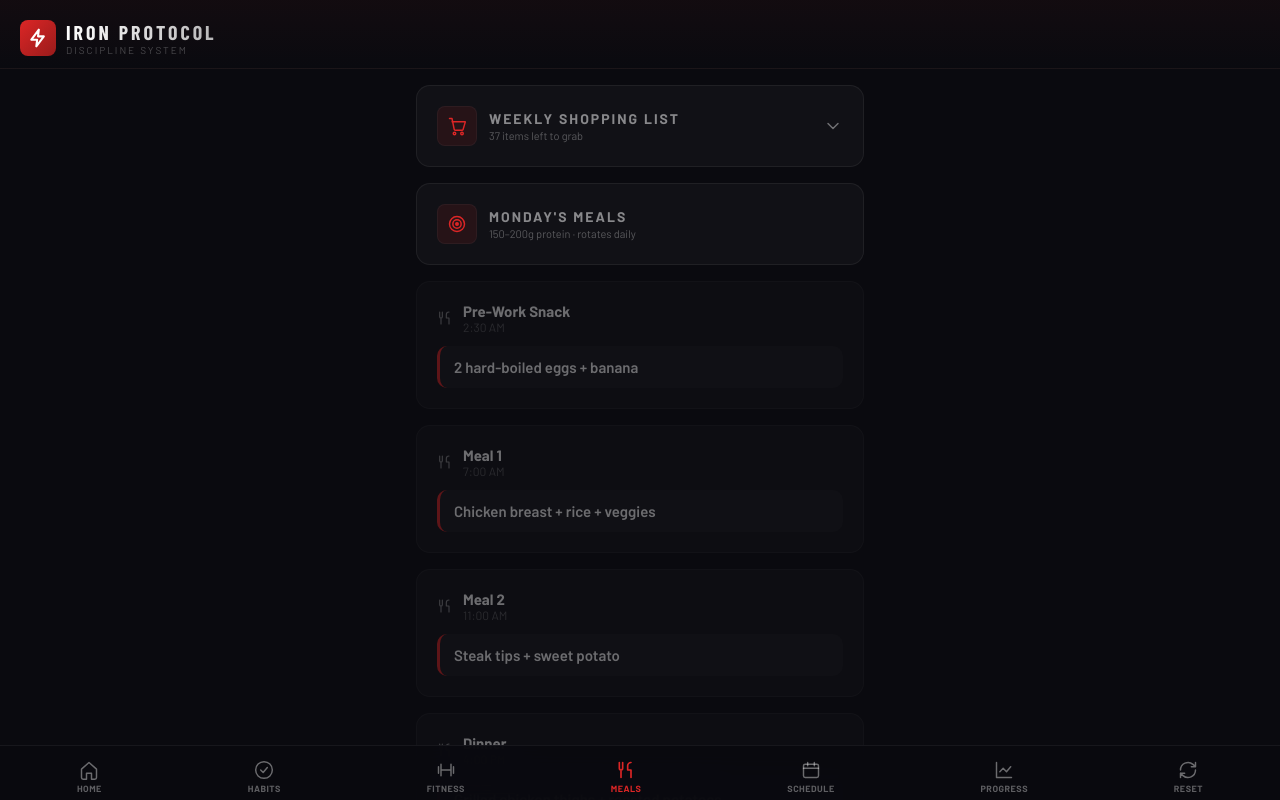
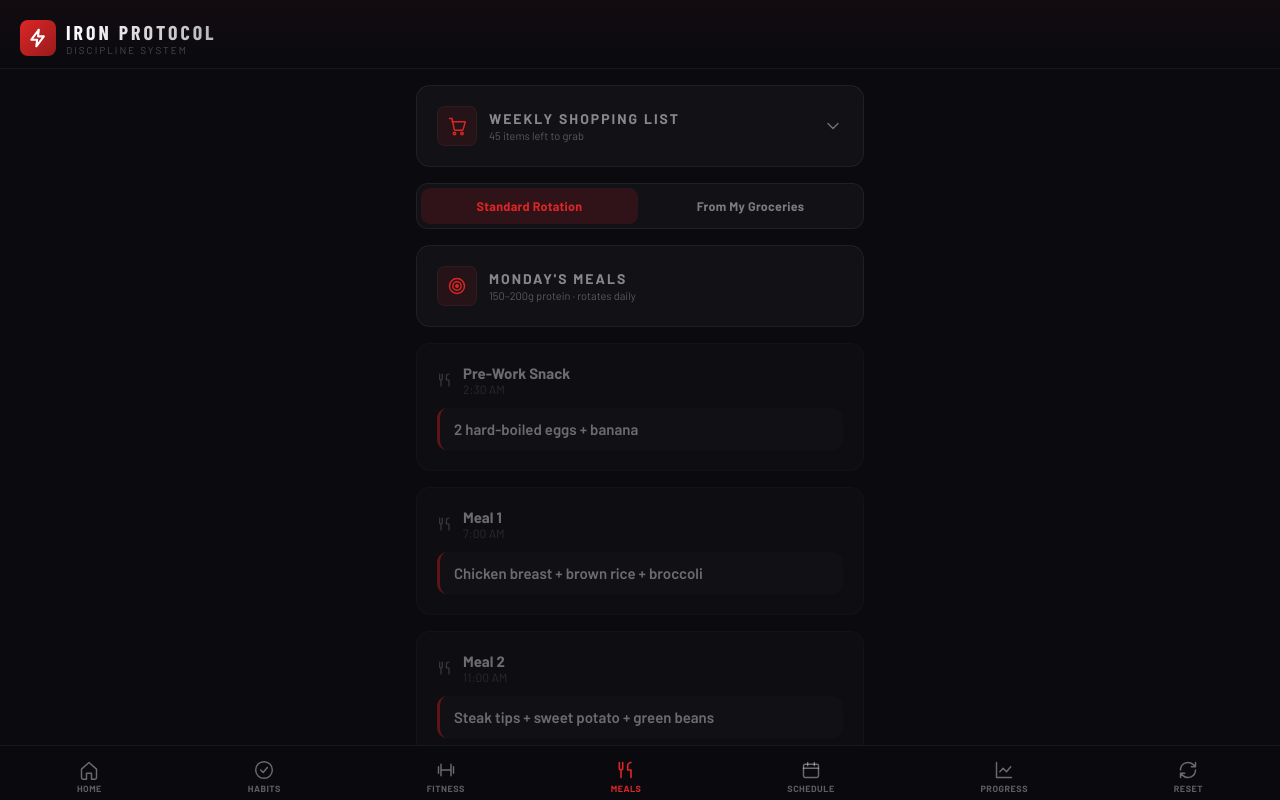
Before and after one commit to lambertdunham895-alt/iron-protocol, a React (Vite) app: page / in a window 1280 px wide. Both pictures are taken after a click on the button "MEALS". Shown: the top 800 px of the page. Built offline with nearby package versions, Linux system fonts and the light colour scheme; a web font is replaced by a local one.

Commit message:
Update App.jsx

```diff
--- a/src/App.jsx
+++ b/src/App.jsx
@@ -136,12 +136,39 @@ const WORKOUTS = {
   },
 };
 
+// Each dish carries the grocery items it needs (names must match SHOPPING_STAPLES).
+// This lets the Meals tab build a plan from whatever's been checked off as bought.
 const MEALS = [
-  { time: "2:30 AM", label: "Pre-Work Snack", suggestions: ["2 hard-boiled eggs + banana", "Greek yogurt + granola", "Protein shake + oats", "PB toast + apple slices"] },
-  { time: "7:00 AM", label: "Meal 1", suggestions: ["Chicken breast + rice + veggies", "Turkey wrap + side salad", "Tuna + crackers + fruit", "Beef jerky + trail mix + cheese stick"] },
-  { time: "11:00 AM", label: "Meal 2", suggestions: ["Steak tips + sweet potato", "Ground turkey bowl + beans", "Salmon + brown rice", "Pulled pork + coleslaw"] },
-  { time: "4:00 PM", label: "Dinner", suggestions: ["Grilled chicken thighs + roasted potatoes", "Beef stir fry + rice", "Baked salmon + asparagus", "Pork chops + mashed potatoes + greens"] },
-  { time: "6:00 PM", label: "Optional Snack", suggestions: ["Cottage cheese + berries", "Casein shake", "Almonds + dark chocolate", "Cheese + crackers"] },
+  { time: "2:30 AM", label: "Pre-Work Snack", suggestions: [
+    { dish: "2 hard-boiled eggs + banana", needs: ["Eggs", "Bananas"] },
+    { dish: "Greek yogurt + berries + chia", needs: ["Greek yogurt", "Berries / raspberries", "Chia seeds"] },
+    { dish: "Protein shake + overnight oats", needs: ["Protein powder", "Oats"] },
+    { dish: "PB + apple slices + whole-grain toast", needs: ["Peanut butter", "Apples", "Whole-grain bread"] },
+  ]},
+  { time: "7:00 AM", label: "Meal 1", suggestions: [
+    { dish: "Chicken breast + brown rice + broccoli", needs: ["Chicken breast", "Brown rice", "Broccoli"] },
+    { dish: "Ground turkey + avocado wrap + salad", needs: ["Ground turkey", "Avocado", "Whole-grain wraps", "Salad greens"] },
+    { dish: "Tuna + whole-grain crackers + pear", needs: ["Canned tuna", "Whole-grain crackers", "Pears"] },
+    { dish: "Egg scramble + spinach + whole-grain toast", needs: ["Eggs", "Spinach", "Whole-grain bread"] },
+  ]},
+  { time: "11:00 AM", label: "Meal 2", suggestions: [
+    { dish: "Steak tips + sweet potato + green beans", needs: ["Steak / steak tips", "Sweet potatoes", "Green beans"] },
+    { dish: "Ground turkey + quinoa bowl + peppers", needs: ["Ground turkey", "Quinoa", "Bell peppers"] },
+    { dish: "Salmon + brown rice + broccoli", needs: ["Salmon", "Brown rice", "Broccoli"] },
+    { dish: "Pulled pork + coleslaw + apple", needs: ["Pulled pork", "Coleslaw mix", "Apples"] },
+  ]},
+  { time: "4:00 PM", label: "Dinner", suggestions: [
+    { dish: "Grilled chicken thighs + roasted potatoes + Brussels sprouts", needs: ["Chicken thighs", "Potatoes", "Brussels sprouts"] },
+    { dish: "Beef stir fry + brown rice + mixed veggies", needs: ["Steak / steak tips", "Brown rice", "Mixed veggies"] },
+    { dish: "Baked salmon + asparagus + quinoa", needs: ["Salmon", "Asparagus", "Quinoa"] },
+    { dish: "Pork chops + sweet potato mash + green beans", needs: ["Pork chops", "Sweet potatoes", "Green beans"] },
+  ]},
+  { time: "6:00 PM", label: "Optional Snack", suggestions: [
+    { dish: "Cottage cheese + raspberries", needs: ["Cottage cheese", "Berries / raspberries"] },
+    { dish: "Casein shake + handful of almonds", needs: ["Protein powder", "Almonds"] },
+    { dish: "Apple + peanut butter", needs: ["Apples", "Peanut butter"] },
+    { dish: "Hummus + carrots + whole-grain crackers", needs: ["Hummus", "Carrots", "Whole-grain crackers"] },
+  ]},
 ];
 
 // Preset staples grouped by store section. Each has a rule for how much to buy:
@@ -175,11 +202,19 @@ const SHOPPING_STAPLES = [
     items: [
       { name: "Bananas", kind: "count", perMeal: 0.4 },
       { name: "Apples", kind: "count", perMeal: 0.3 },
-      { name: "Berries", kind: "pack", perMeal: 0.06 },
+      { name: "Pears", kind: "count", perMeal: 0.2 },
+      { name: "Berries / raspberries", kind: "pack", perMeal: 0.06 },
+      { name: "Avocado", kind: "count", perMeal: 0.15 },
+      { name: "Broccoli", kind: "pack", perMeal: 0.07 },
+      { name: "Brussels sprouts", kind: "pack", perMeal: 0.05 },
+      { name: "Green beans", kind: "pack", perMeal: 0.05 },
+      { name: "Bell peppers", kind: "count", perMeal: 0.2 },
       { name: "Sweet potatoes", kind: "count", perMeal: 0.3 },
       { name: "Potatoes", fixed: "1 bag (5 lb)" },
+      { name: "Carrots", fixed: "1 bag" },
       { name: "Asparagus", kind: "pack", perMeal: 0.05 },
       { name: "Mixed veggies", kind: "pack", perMeal: 0.09 },
+      { name: "Spinach", kind: "pack", perMeal: 0.05 },
       { name: "Salad greens", kind: "pack", perMeal: 0.05 },
       { name: "Coleslaw mix", kind: "pack", perMeal: 0.05 },
     ],
@@ -187,23 +222,23 @@ const SHOPPING_STAPLES = [
   {
     section: "Grains & Carbs",
     items: [
-      { name: "White rice", kind: "bag", perMeal: 0.05, bagLabel: "2 lb bag" },
       { name: "Brown rice", kind: "bag", perMeal: 0.05, bagLabel: "2 lb bag" },
+      { name: "Quinoa", kind: "bag", perMeal: 0.05, bagLabel: "bag" },
       { name: "Oats", kind: "bag", perMeal: 0.05, bagLabel: "container" },
-      { name: "Bread", fixed: "1 loaf" },
-      { name: "Wraps / tortillas", fixed: "1 pack" },
-      { name: "Crackers", fixed: "1 box" },
-      { name: "Granola", fixed: "1 bag" },
+      { name: "Whole-grain bread", fixed: "1 loaf" },
+      { name: "Whole-grain wraps", fixed: "1 pack" },
+      { name: "Whole-grain crackers", fixed: "1 box" },
     ],
   },
   {
     section: "Pantry & Extras",
     items: [
       { name: "Peanut butter", fixed: "1 jar" },
+      { name: "Hummus", fixed: "1 tub" },
       { name: "Almonds", fixed: "1 bag" },
+      { name: "Chia seeds", fixed: "1 bag" },
       { name: "Trail mix", fixed: "1 bag" },
       { name: "Dark chocolate", fixed: "1 bar" },
-      { name: "Canned beans", kind: "count", perMeal: 0.2, suffix: "cans" },
       { name: "Olive oil", fixed: "1 bottle" },
       { name: "Seasonings", fixed: "as needed" },
     ],
@@ -909,34 +944,86 @@ function ShoppingList({ shopping, setShopping }) {
   );
 }
 
-function MealsTab({ shopping, setShopping }) {
+function MealsTab({ shopping, setShopping, mealMode, setMealMode }) {
   const now = getCurrentMinutes();
   const [showWeek, setShowWeek] = useState(false);
+  const checked = shopping.checked || {};
 
   const dayName = getDayName();
   // Rotation index anchored to Monday (Mon=0), so Monday's pre-work snack is the first option.
   const rot = (new Date().getDay() + 6) % 7;
-  const dishFor = (meal, dayRot) => meal.suggestions[dayRot % meal.suggestions.length];
+
+  // Which dishes for a meal are makeable from what's been checked off as bought.
+  const availableFor = (meal) => meal.suggestions.filter(s => s.needs.every(n => checked[n]));
+
+  // The dish shown for a given slot on a given day, respecting the current mode.
+  const dishForDay = (meal, dayRot) => {
+    if (mealMode === "groceries") {
+      const avail = availableFor(meal);
+      return avail.length ? avail[dayRot % avail.length].dish : null;
+    }
+    return meal.suggestions[dayRot % meal.suggestions.length].dish;
+  };
+
+  // In groceries mode, how many slots today actually have something makeable.
+  const groceriesReady = MEALS.filter(m => availableFor(m).length > 0).length;
+  const showEmptyHint = mealMode === "groceries" && groceriesReady === 0;
 
   return (
     <div style={{ display: "flex", flexDirection: "column", gap: 16 }}>
       <ShoppingList shopping={shopping} setShopping={setShopping} />
+
+      {/* Mode toggle */}
+      <div style={{ display: "flex", gap: 4, padding: 4, borderRadius: 12, background: "rgba(255,255,255,0.03)", border: "1px solid rgba(255,255,255,0.06)" }}>
+        {[
+          { id: "standard", label: "Standard Rotation" },
+          { id: "groceries", label: "From My Groceries" },
+        ].map(m => {
+          const active = mealMode === m.id;
+          return (
+            <button key={m.id} onClick={() => setMealMode(m.id)} style={{
+              flex: 1, padding: "10px 8px", borderRadius: 9, cursor: "pointer", border: "none",
+              background: active ? "rgba(220,38,38,0.15)" : "transparent",
+              color: active ? "#dc2626" : "rgba(255,255,255,0.45)",
+              fontSize: 12.5, fontWeight: 700, letterSpacing: 0.3,
+              transition: "all 0.15s",
+            }}>
+              {m.label}
+            </button>
+          );
+        })}
+      </div>
 
       <div style={styles.card}>
         <div style={{ display: "flex", alignItems: "center", gap: 12 }}>
           <IconTile name="target" color="#dc2626" bg="rgba(220,38,38,0.1)" size={40} />
           <div>
             <div style={{ fontSize: 14, fontWeight: 700, textTransform: "uppercase", letterSpacing: 2, color: "rgba(255,255,255,0.5)" }}>{dayName}'s Meals</div>
-            <div style={{ fontSize: 11, color: "rgba(255,255,255,0.3)", marginTop: 2 }}>150–200g protein · rotates daily</div>
-          </div>
-        </div>
-      </div>
+            <div style={{ fontSize: 11, color: "rgba(255,255,255,0.3)", marginTop: 2 }}>
+              {mealMode === "groceries" ? "Built from what you bought" : "150–200g protein · rotates daily"}
+            </div>
+          </div>
+        </div>
+      </div>
+
+      {/* Empty hint when nothing's checked in groceries mode */}
+      {showEmptyHint && (
+        <div style={{ ...styles.card, border: "1px solid rgba(245,158,11,0.25)", background: "rgba(245,158,11,0.05)", textAlign: "center" }}>
+          <div style={{ display: "flex", justifyContent: "center", marginBottom: 10 }}>
+            <IconTile name="cart" color="#f59e0b" bg="rgba(245,158,11,0.12)" size={44} />
+          </div>
+          <div style={{ fontSize: 14, fontWeight: 700, color: "#fff", marginBottom: 4 }}>Nothing checked off yet</div>
+          <div style={{ fontSize: 12.5, color: "rgba(255,255,255,0.5)", lineHeight: 1.5 }}>
+            Open the shopping list above and check off what you bought. Your week's meals build from there.
+          </div>
+        </div>
+      )}
 
       {MEALS.map((meal, i) => {
         const mealMin = timeToMinutes(meal.time);
         const isPast = mealMin < now;
         const isNext = !isPast && (i === 0 || timeToMinutes(MEALS[i-1].time) < now);
-        const dish = dishFor(meal, rot);
+        const dish = dishForDay(meal, rot);
         return (
           <div key={i} style={{
             ...styles.card,
@@ -957,7 +1044,8 @@ function MealsTab({ shopping, setShopping }) {
                 </span>
               )}
             </div>
-            {/* Single assigned dish for today */}
+            {/* Single assigned dish, or a prompt if nothing's makeable in groceries mode */}
+            {dish ? (
               <div style={{
                 fontSize: 15, fontWeight: 600, color: "#fff",
                 padding: "12px 14px", borderRadius: 10,
@@ -966,6 +1054,16 @@ function MealsTab({ shopping, setShopping }) {
               }}>
                 {dish}
               </div>
+            ) : (
+              <div style={{
+                fontSize: 13, fontWeight: 500, color: "rgba(255,255,255,0.4)",
+                padding: "12px 14px", borderRadius: 10,
+                background: "rgba(255,255,255,0.02)",
+                borderLeft: "3px solid rgba(255,255,255,0.1)",
+              }}>
+                Check off this meal's ingredients to fill this slot
+              </div>
+            )}
           </div>
         );
       })}
@@ -978,7 +1076,7 @@ function MealsTab({ shopping, setShopping }) {
         }}>
           <IconTile name="calendar" color="rgba(255,255,255,0.7)" bg="rgba(255,255,255,0.05)" size={40} />
           <div style={{ flex: 1 }}>
-            <div style={{ fontSize: 14, fontWeight: 700, textTransform: "uppercase", letterSpacing: 2, color: "rgba(255,255,255,0.5)" }}>This Week's Rotation</div>
+            <div style={{ fontSize: 14, fontWeight: 700, textTransform: "uppercase", letterSpacing: 2, color: "rgba(255,255,255,0.5)" }}>This Week's Plan</div>
             <div style={{ fontSize: 11, color: "rgba(255,255,255,0.3)", marginTop: 2 }}>See what's coming each day</div>
           </div>
           <Icon name="chevronDown" size={20} color="rgba(255,255,255,0.4)" style={{ transform: showWeek ? "rotate(180deg)" : "none", transition: "transform 0.2s" }} />
@@ -997,12 +1095,15 @@ function MealsTab({ shopping, setShopping }) {
                     {dName}{isToday ? " · Today" : ""}
                   </div>
                   <div style={{ display: "flex", flexDirection: "column", gap: 4 }}>
-                    {MEALS.map((meal, mIdx) => (
+                    {MEALS.map((meal, mIdx) => {
+                      const d = dishForDay(meal, dIdx);
+                      return (
                         <div key={mIdx} style={{ display: "flex", gap: 8, fontSize: 12.5 }}>
                           <span style={{ color: "rgba(255,255,255,0.35)", width: 62, flexShrink: 0 }}>{meal.time.replace(":00","")}</span>
-                        <span style={{ color: "rgba(255,255,255,0.7)" }}>{dishFor(meal, dIdx)}</span>
-                      </div>
-                    ))}
+                          <span style={{ color: d ? "rgba(255,255,255,0.7)" : "rgba(255,255,255,0.25)" }}>{d || "—"}</span>
+                        </div>
+                      );
+                    })}
                   </div>
                 </div>
               );
@@ -1379,7 +1480,13 @@ export default function IronProtocol() {
   const [bodyWeight, setBodyWeight] = useState(() => loadData("bodyWeight", {}));
   const [sundayChecklist, setSundayChecklist] = useState(() => loadData("sundayChecklist", {}));
   const [shopping, setShopping] = useState(() => loadData("shopping", { weekKey: getWeekKey(), checked: {}, custom: [], meals: 15 }));
+  const [mealMode, setMealMode] = useState(() => loadData("mealMode", "standard"));
   const [overtime, setOvertime] = useState(0);
+
+  const changeMealMode = (mode) => {
+    setMealMode(mode);
+    saveData("mealMode", mode);
+  };
 
   // Auto-reset the shopping list's checkmarks when a new week starts (custom items and meal count are kept).
   useEffect(() => {
@@ -1449,7 +1556,7 @@ export default function IronProtocol() {
         {tab === "home" && <HomeTab habits={habits} todayKey={todayKey} />}
         {tab === "habits" && <HabitsTab habits={habits} setHabits={setHabits} todayKey={todayKey} streaks={streaks} />}
         {tab === "fitness" && <FitnessTab workoutLog={workoutLog} setWorkoutLog={setWorkoutLog} todayKey={todayKey} bodyWeight={bodyWeight} setBodyWeight={setBodyWeight} />}
-        {tab === "meals" && <MealsTab shopping={shopping} setShopping={setShopping} />}
+        {tab === "meals" && <MealsTab shopping={shopping} setShopping={setShopping} mealMode={mealMode} setMealMode={changeMealMode} />}
         {tab === "schedule" && <ScheduleTab overtime={overtime} setOvertime={setOvertime} />}
         {tab === "progress" && <ProgressTab habits={habits} workoutLog={workoutLog} bodyWeight={bodyWeight} streaks={streaks} />}
         {tab === "reset" && <ResetTab sundayChecklist={sundayChecklist} setSundayChecklist={setSundayChecklist} setOvertime={setOvertime} />}
```
Lines whose indentation alone changed are shown as unchanged.
